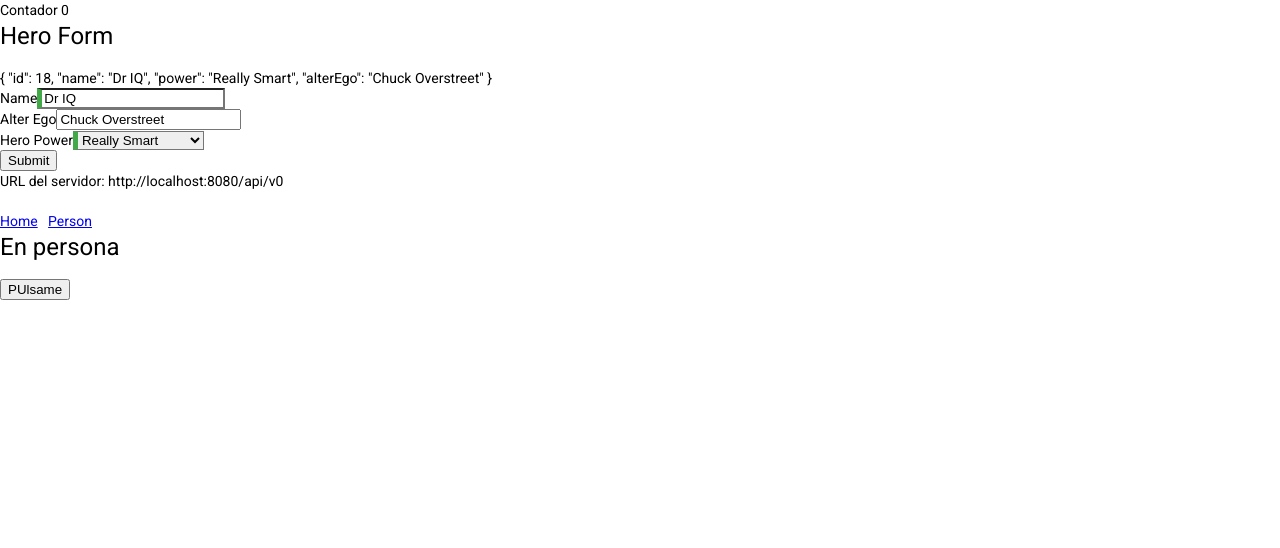
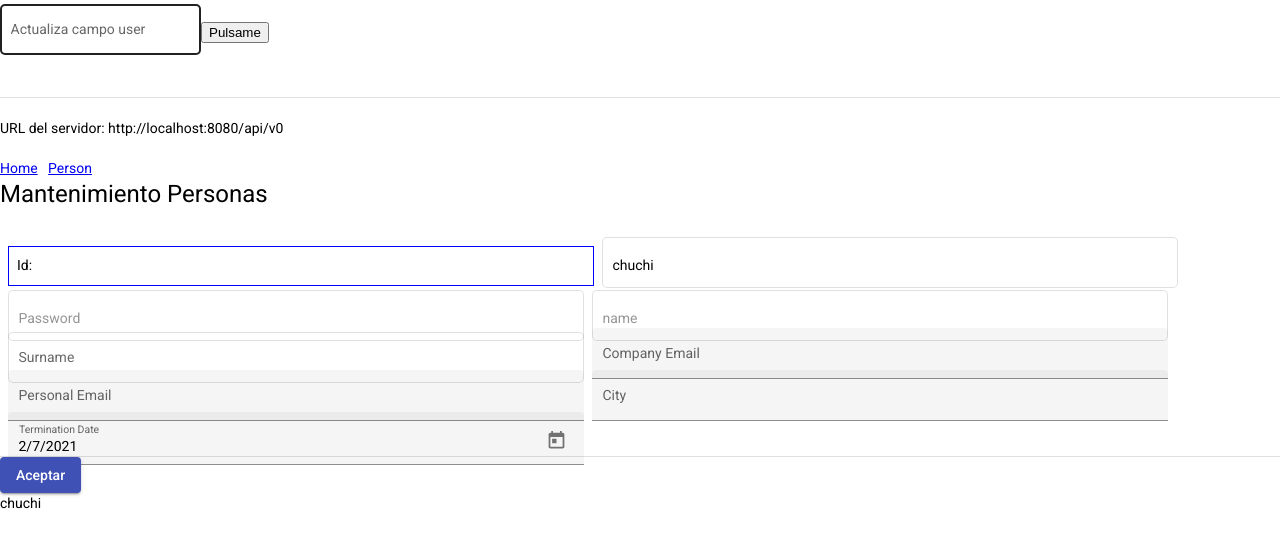
Before and after one commit to chuchip/advancedAngular, an Angular app: page /person in a window 1280 px wide. Shown: the top 548 px of the page. Built offline with nearby package versions, Linux system fonts and the light colour scheme.

Commit message:
probando cosas

```diff
--- a/src/app/app.component.html
+++ b/src/app/app.component.html
@@ -1,4 +1,8 @@
 <app-hero-form></app-hero-form>
+<div>&nbsp;</div>
+
+<mat-divider></mat-divider>
+<div>&nbsp;</div>
 <div>
 URL del servidor: {{url}}
 </div>
--- a/src/app/hero-form/hero-form.component.html
+++ b/src/app/hero-form/hero-form.component.html
@@ -1,49 +1,5 @@
-Contador {{p.contador}}
-
-<div [hidden]="submitted">
-    <h1>Hero Form</h1>
-    <form (ngSubmit)="onSubmit()" #heroForm="ngForm">
-        {{ model | json }}
-        <div class="form-group">
-        <label for="name">Name</label>
-        <input type="text" class="form-control" id="name"
-                required
-                [(ngModel)]="model.name" name="name" #name="ngModel">
-        </div>
-        <div [hidden]="model.name || name.pristine" class="alert alert-danger">
-            Name is required
-        </div>
-        <div class="form-group">
-        <label for="alterEgo">Alter Ego</label>
-        <input type="text"  class="form-control" id="alterEgo"
-                [(ngModel)]="model.alterEgo" name="alterEgo">
-        </div>
-
-        <div class="form-group">
-        <label for="power">Hero Power</label>
-        <select class="form-control"  id="power"
-                required
-                [(ngModel)]="model.power" name="power">
-            <option *ngFor="let pow of powers" [value]="pow">{{pow}}</option>
-        </select>
-        </div>
-        <button type="submit" class="btn btn-success" [disabled]="!heroForm.form.valid">Submit</button>
-    </form>
-</div>
-<div [hidden]="!submitted">
-  <h2>You submitted the following:</h2>
-  <div class="row">
-    <div class="col-xs-3">Name</div>
-    <div class="col-xs-9">{{ model.name }}</div>
-  </div>
-  <div class="row">
-    <div class="col-xs-3">Alter Ego</div>
-    <div class="col-xs-9">{{ model.alterEgo }}</div>
-  </div>
-  <div class="row">
-    <div class="col-xs-3">Power</div>
-    <div class="col-xs-9">{{ model.power }}</div>
-  </div>
-  <br>
-  <button class="btn btn-primary" (click)="submitted=false">Edit</button>
-</div>
+<mat-form-field class="half-width" appearance="outline">
+  <mat-label>Actualiza campo user</mat-label>
+  <input matInput [type]="'text'" placeholder="User" [(ngModel)]="evento">
+</mat-form-field>
+<button (click)="pulsado()">Pulsame</button>
--- a/src/app/hero-form/hero-form.component.ts
+++ b/src/app/hero-form/hero-form.component.ts
@@ -8,7 +8,7 @@ import { PersonService } from '../person/services/person.service';
   styleUrls: ['./hero-form.component.scss']
 })
 export class HeroFormComponent implements OnInit {
-
+  public evento:string="";
   powers = ['Really Smart', 'Super Flexible',
             'Super Hot', 'Weather Changer'];
 
@@ -18,9 +18,7 @@ export class HeroFormComponent implements OnInit {
 
   onSubmit() { this.submitted = true; }
 
-  constructor(public p: PersonService) {
-
-  }
+  constructor(private personService: PersonService) { }
 
   ngOnInit(): void {
   }
@@ -28,4 +26,10 @@ export class HeroFormComponent implements OnInit {
     this.model = new Hero(42, '', '');
   }
 
+
+  pulsado():void
+  {
+    console.log("Creado evento");
+    this.personService.clientes$.next(this.evento);
+  }
 }
--- a/src/app/person/person.component.html
+++ b/src/app/person/person.component.html
@@ -1,2 +1,59 @@
-<h1>En persona</h1>
-<button (click)="onSubmit()">PUlsame</button>
+ <h1>Mantenimiento Personas</h1>
+<section>
+    <form [formGroup]="form"  (ngSubmit)="onSubmit()" >
+        <span class="id half-width">
+             <label>Id: {{id_user}}</label>
+        </span>
+
+        <mat-form-field class="half-width" appearance="outline">
+            <input matInput [type]="'text'" placeholder="User" formControlName="user">
+        </mat-form-field>
+        <mat-form-field class="half-width" appearance="outline">
+            <input matInput [type]="'password'"  placeholder="Password" formControlName="password">
+        </mat-form-field>
+        <mat-form-field class="half-width" appearance="outline">
+            <input matInput  [type]="'text'" placeholder="name" formControlName="name">
+        </mat-form-field>
+        <mat-form-field class="half-width" appearance="outline">
+            <mat-label>Surname</mat-label>
+            <input matInput matInput [type]="'text'" placeholder="surname" formControlName="surname">
+        </mat-form-field>
+        <mat-form-field class="half-width" appearance="fill">
+            <mat-label>Company Email</mat-label>
+            <input matInput  [type]="'text'" placeholder="company email" formControlName="company_email">
+        </mat-form-field>
+
+        <mat-form-field class="half-width" appearance="fill">
+            <mat-label>Personal Email</mat-label>
+            <input matInput  [type]="'text'" placeholder="personal email" formControlName="personal_email">
+        </mat-form-field>
+        <mat-form-field class="half-width" appearance="fill">
+            <mat-label>City</mat-label>
+            <input matInput  [type]="'text'" placeholder="city" formControlName="city">
+        </mat-form-field>
+        <div>
+          <mat-form-field class="half-width" appearance="fill">
+             <mat-label>Termination Date</mat-label>
+            <input matInput [matDatepicker]="picker" formControlName="created_date">
+            <mat-datepicker-toggle matSuffix [for]="picker"></mat-datepicker-toggle>
+            <mat-datepicker #picker></mat-datepicker>
+          </mat-form-field>
+        </div>
+        <mat-divider></mat-divider>
+
+        <div class="buttom-row">
+            <button  mat-raised-button color="primary"> Aceptar</button>
+        </div>
+    <!--
+        name: string;
+        surname: string;
+        company_email: string;
+        personal_email: string;
+        city: string;
+        active: boolean;
+        created_date: Date;
+        termination_date?: Date;
+        -->
+    </form>
+</section>
+<div> {{form.value.user}} </div>
--- a/src/app/person/person.component.ts
+++ b/src/app/person/person.component.ts
@@ -4,6 +4,7 @@ import { AbstractControl, FormBuilder, FormGroup,ValidationErrors,ValidatorFn,Va
 import { Router, ActivatedRoute } from '@angular/router';
 import { PersonService } from './services/person.service';
 import { PersonOutputDto } from './dto/output/PersonOutputDto';
+import { Subscriber } from 'rxjs';
 
 
 export function forbiddenNameValidator(nameRe: RegExp): ValidatorFn {
@@ -46,13 +47,24 @@ export class PersonComponent {
     private _fb: FormBuilder,
     private personService: PersonService
   ) {
+    i: Subscriber;
+
+     personService.clientes$.subscribe(a => this.recibidoEvento(a));
+    //personService.observable.subscribe(a => this.recibidoEvento(a));
     this.form = this._fb.group(this.personOutputDto);
    }
 
+   recibidoEvento(a: any)
+   {
+      console.log(`Recibido Evento: ${a}`);
+      this.form.controls.user.setValue(a);
+   }
 
   onSubmit()
   {
-    this.personService.contador++;
+    localStorage.setItem("pepe","Hola pepe");+
+    sessionStorage.setItem("xxx","hola");
+
     console.log("En onsubmit");
     this.personService.addPerson(this.form.value).subscribe(
       datos => {
--- a/src/app/person/services/person.service.ts
+++ b/src/app/person/services/person.service.ts
@@ -3,20 +3,24 @@ import { Injectable } from '@angular/core';
 import { PersonOutputDto } from '../dto/output/PersonOutputDto';
 import { environment } from '../../../environments/environment';
 import { PersonInputDto } from '../dto/input/PersonInputDto';
-
+import { Observable, Subject, Subscriber } from 'rxjs';
 
 
 @Injectable({
   providedIn: 'root'
 })
 export class PersonService {
-  contador: number=0;
+  public clientes$ = new Subject<string>();
+
+  //public observable = new Observable<String>();
+
   url:string;
   apiPerson: string ="/person";
 
   constructor(private _http:HttpClient) {
     this.url=environment.apiUrl;
     console.log("URL: {{this.url}} " );
+
   }
 
  // constructor() {}
```
